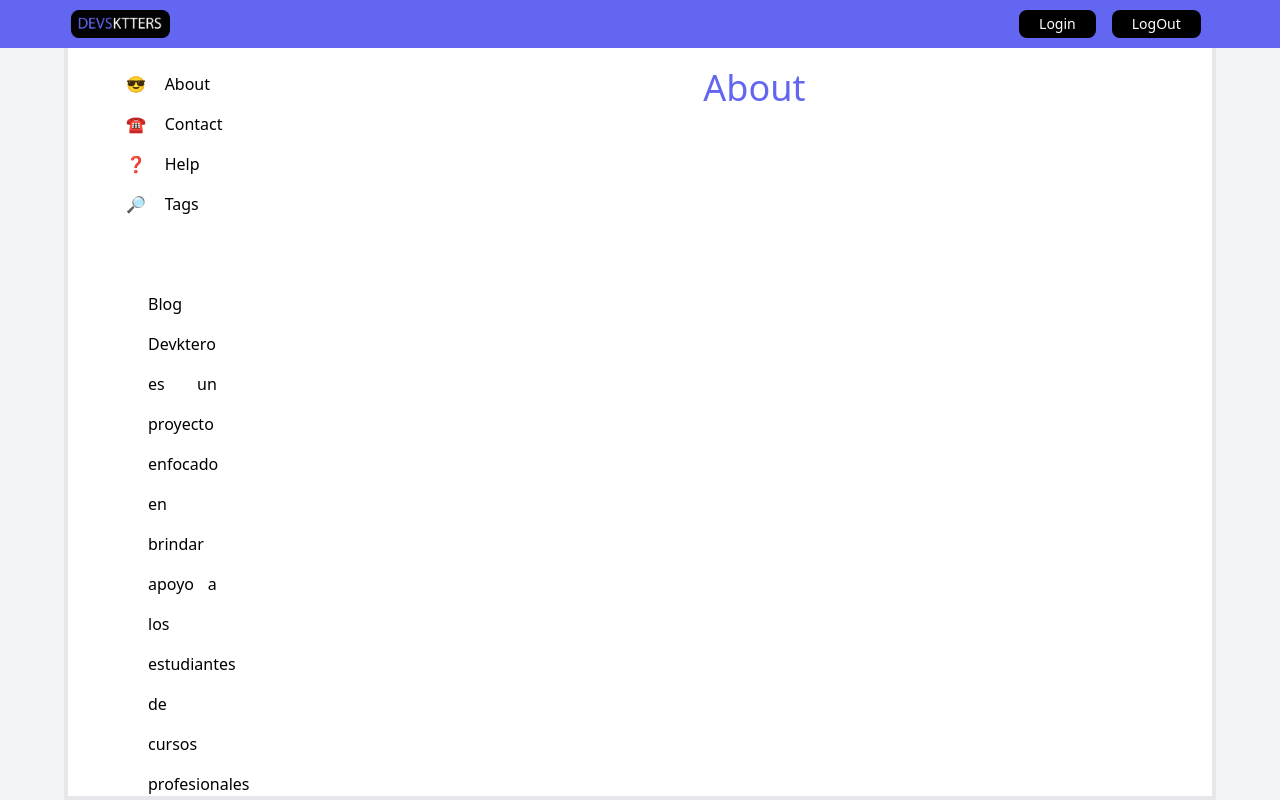
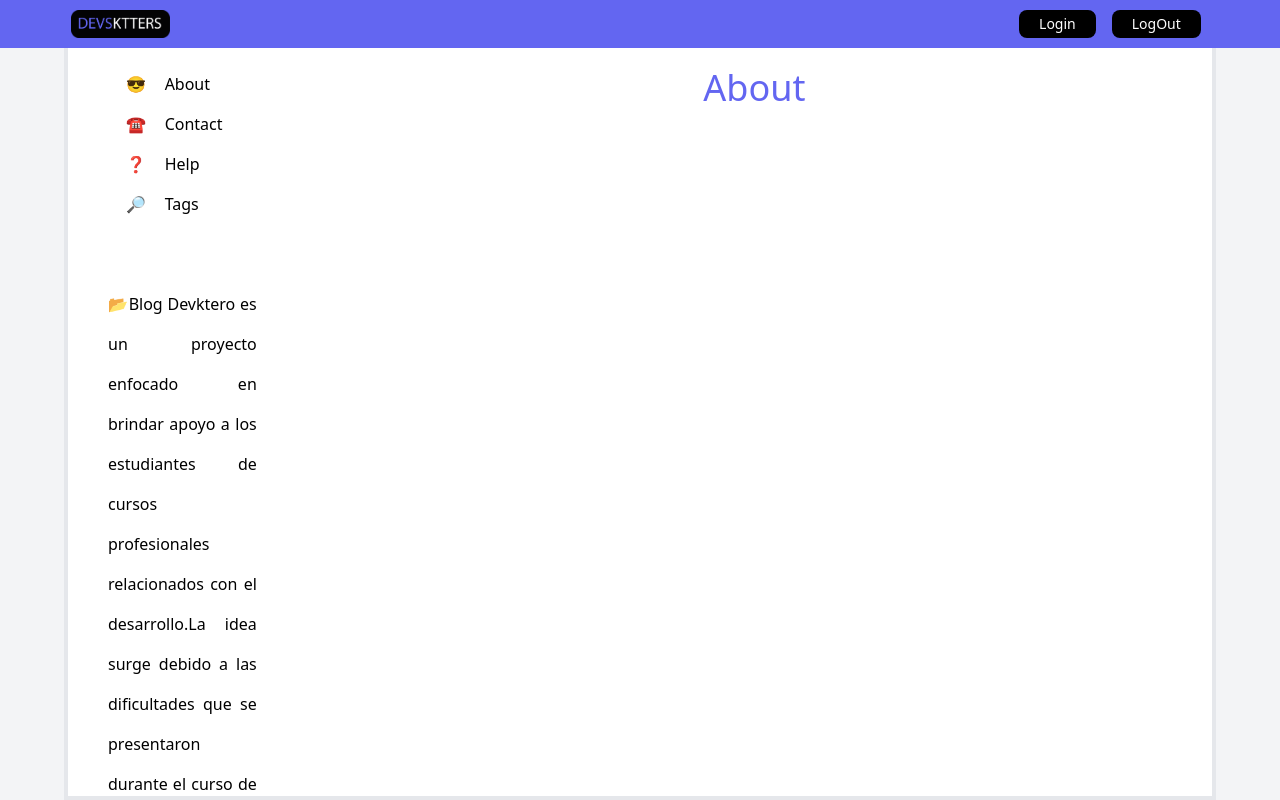
Before and after one commit to theTrheeDevsketter/study-platform-front, a Next.js app in the folder devsktters/: page /about in a window 1280 px wide. Built offline with nearby package versions, Linux system fonts and the light colour scheme.

Commit message:
Se añaden correctmente los párrafos de la página de about

```diff
--- a/devsktters/app/about/page.tsx
+++ b/devsktters/app/about/page.tsx
@@ -4,11 +4,22 @@ function About() {
   return (
     <>
       <h1 className='text-4xl mt-16 text-indigo-500'>About</h1>
-      <div className='text-justify px-20 mb-10'>Blog Devktero es un proyecto enfocado en brindar apoyo a los estudiantes de cursos profesionales relacionados con el desarrollo. La idea surge debido a las dificultades que se presentaron durante el curso de desarrollo de aplicaciones multiplataformas, y nos dimos cuenta de que era necesario tener un lugar donde los estudiantes pudieran encontrar soluciones a los problemas que se les presentaban. Además, también se hizo evidente la importancia del trabajo en equipo y la colaboración entre compañeros para afrontar los desafíos del curso.
-            Por ello, el objetivo de Blog Devktero es crear una comunidad en la que los estudiantes puedan ayudarse mutuamente, compartir soluciones y mejorar juntos en el camino hacia el desarrollo. Al mismo tiempo, también servirá como una plataforma para que los estudiantes practiquen y sigan desarrollando sus habilidades.
-            El blog será fácil de usar y accesible, con un diseño intuitivo que permita a los estudiantes encontrar rápidamente lo que necesitan. Además, será una plataforma responsive que se adaptará a cualquier dispositivo, ya sea un móvil o un ordenador.
-            La usabilidad y la accesibilidad serán las prioridades para asegurar que los estudiantes tengan la mejor experiencia posible.
-            En resumen, Blog Devktero es un proyecto pensado para apoyar a los estudiantes de cursos profesionales y brindarles un lugar donde puedan encontrar soluciones a sus problemas, ayudarse mutuamente y continuar practicando y mejorando en su camino hacia el desarrollo.
+      <div className='text-justify mx-10 mb-10'>
+        <p>
+          📂Blog Devktero es un proyecto enfocado en brindar apoyo a los estudiantes de cursos profesionales relacionados con el desarrollo.La idea surge debido a las dificultades que se presentaron durante el curso de desarrollo de aplicaciones multiplataformas, y nos dimos cuenta de que era necesario tener un lugar donde los estudiantes pudieran encontrar soluciones a los problemas que se les presentaban. Además, también se hizo evidente la importancia del trabajo en equipo y la colaboración entre compañeros para afrontar los desafíos del curso.
+        </p>
+        <p>
+          🤙Por ello, el objetivo de Blog Devktero es crear una comunidad en la que los estudiantes puedan ayudarse mutuamente, compartir soluciones y mejorar juntos en el camino hacia el desarrollo. Al mismo tiempo, también servirá como una plataforma para que los estudiantes practiquen y sigan desarrollando sus habilidades.
+        </p>
+        <p>
+          🤝El blog será fácil de usar y accesible, con un diseño intuitivo que permita a los estudiantes encontrar rápidamente lo que necesitan. Además, será una plataforma responsive que se adaptará a cualquier dispositivo, ya sea un móvil o un ordenador.
+        </p>
+        <p>
+        ♥️La usabilidad y la accesibilidad serán las prioridades para asegurar que los estudiantes tengan la mejor experiencia posible.
+        </p>
+        <p>
+        En resumen, Blog Devktero es un proyecto pensado para apoyar a los estudiantes de cursos profesionales y brindarles un lugar donde puedan encontrar soluciones a sus problemas, ayudarse mutuamente y continuar practicando y mejorando en su camino hacia el desarrollo.
+        </p>
       </div>
     </>
   )
```
